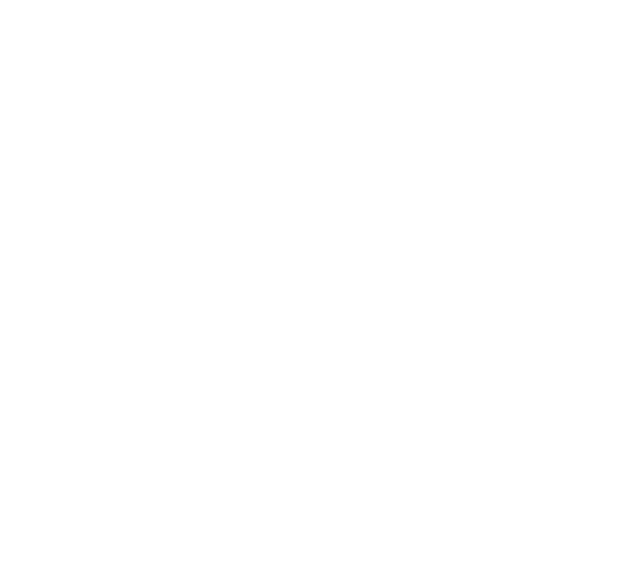
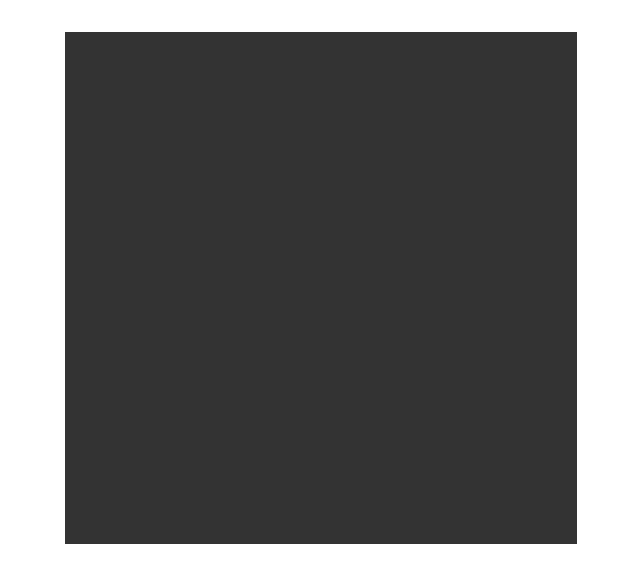
Before and after one commit to erewhere/etch-sketch, a plain HTML site: page index.html in a window 1280 px wide. Shown: the whole page, without its empty margins (319-959 px from the left). Drawn offline with Linux system fonts and the light colour scheme.

Commit message:
Establish base files and structure

```diff
--- a/index.html
+++ b/index.html
@@ -4,8 +4,12 @@
     <meta charset="UTF-8">
     <meta name="viewport" content="width=device-width, initial-scale=1.0">
     <title>Project: Etch-A-Sketch - TOP</title>
+    <link rel="stylesheet" type="text/css" href="style.css">
 </head>
 <body>
 
+    <div class="grid-container"></div>
+
+<script src="script.js"></script>
 </body>
 </html>
--- a/script.js
+++ b/script.js
@@ -0,0 +1,14 @@
+const gridContainer = document.querySelector('.grid-container');
+const gridSize = 16;
+const totalSquares = gridSize * gridSize;
+
+for (let i = 0; i < totalSquares; i++) {
+    const square = document.createElement('div');
+    square.classList.add('grid-square');
+    gridContainer.appendChild(square);
+
+square.addEventListener('mouseover', function() {
+    square.style.backgroundColor = 'black';  // Change to black on hover
+});
+
+}
--- a/style.css
+++ b/style.css
@@ -0,0 +1,30 @@
+*,
+*::before,
+*::after {
+  box-sizing: border-box;
+  margin: 0;
+  padding: 0;
+}
+
+.grid-container {
+    display: flex;
+    justify-content: center;
+    align-items: center;
+    flex-wrap: wrap;
+    width: 512px;
+    height: 512px;
+    margin: 2rem auto;
+    background-color: #fafafa;
+}
+
+.grid-square {
+    width: 32px;
+    height: 32px;
+    margin: 0;
+    background-color: #333;
+    transition: background-color 0.2s ease;
+}
+
+.grid-square:hover {
+    background-color: black;
+}
```
